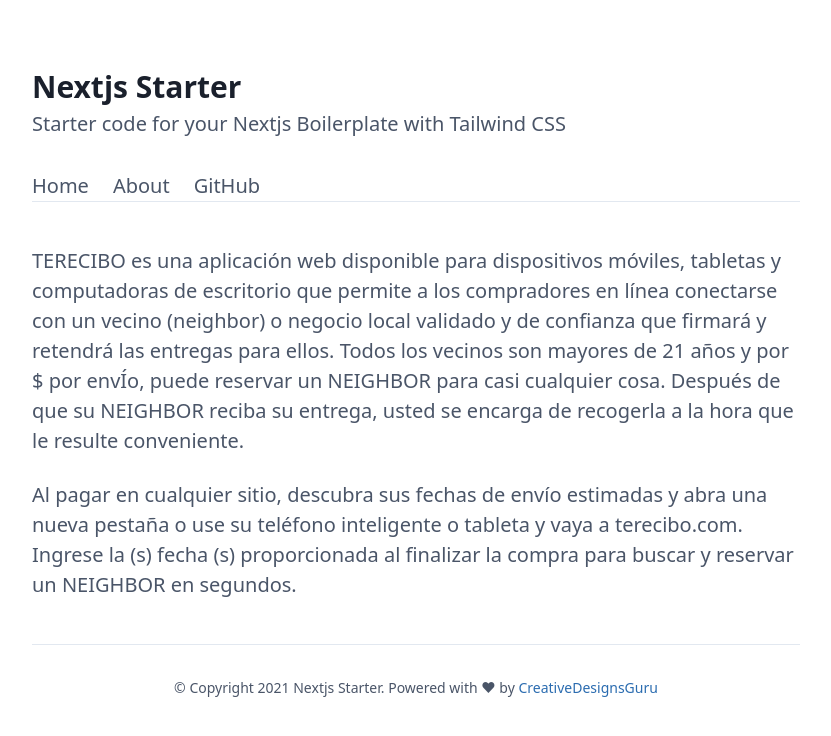
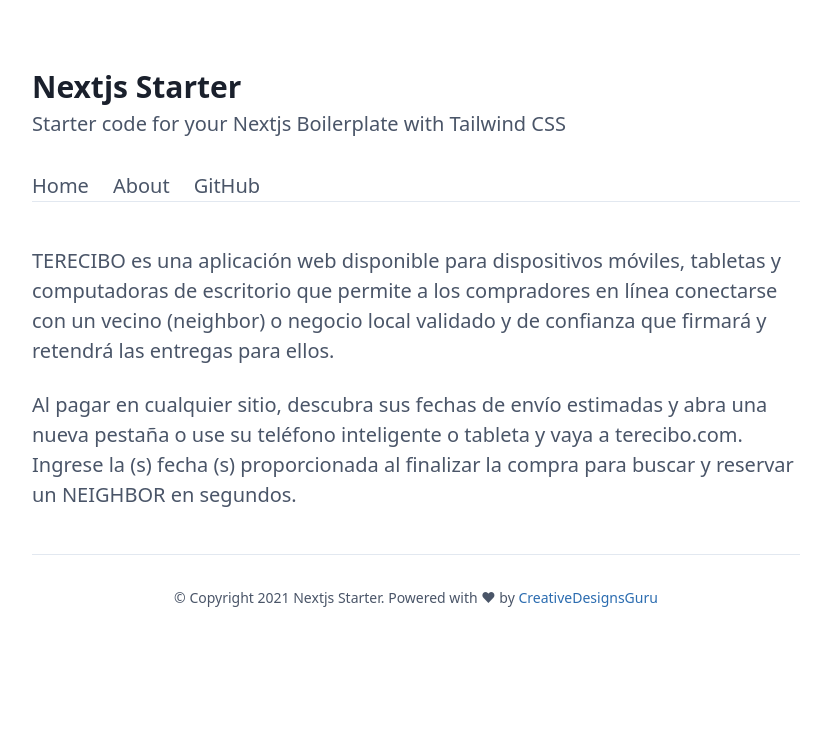
Before and after one commit to stackbit-projects/terecibo-be1b0, a Next.js app: page /about in a window 1280 px wide. Shown: the top 736 px of the page, without its empty margins (224-1055 px from the left). Built offline with nearby package versions, Linux system fonts and the light colour scheme.

Commit message:
about.tsx: changed

```diff
--- a/src/pages/about.tsx
+++ b/src/pages/about.tsx
@@ -5,8 +5,6 @@
   <Main meta={<Meta title="Lorem ipsum" description="Lorem ipsum" />}>
     <p>
       TERECIBO es una aplicación web disponible para dispositivos móviles, tabletas y computadoras de escritorio que permite a los compradores en línea conectarse con un vecino (neighbor) o negocio local validado y de confianza que firmará y retendrá las entregas para ellos.
-
-      Todos los vecinos son mayores de 21 años y por $ por envÍo, puede reservar un NEIGHBOR para casi cualquier cosa. Después de que su NEIGHBOR reciba su entrega, usted se encarga de recogerla a la hora que le resulte conveniente.
 
     </p>
     <p>
```
